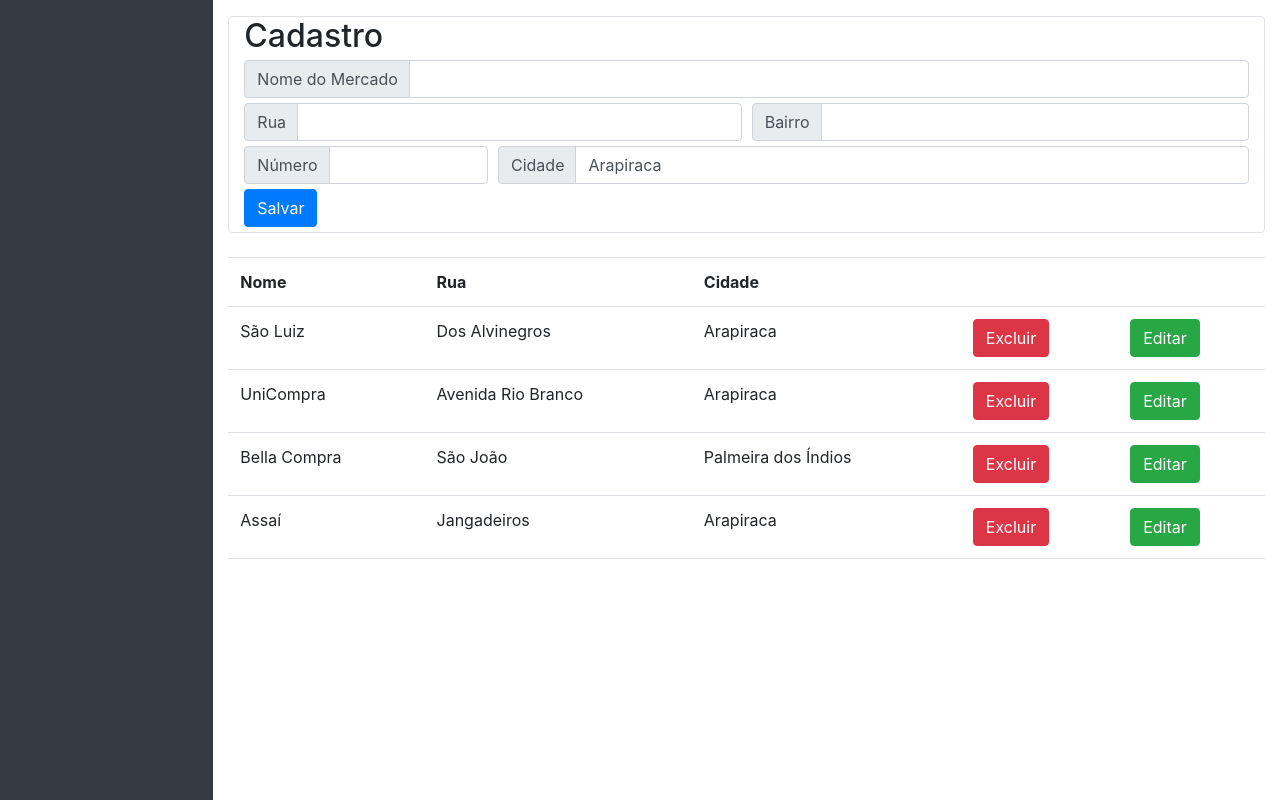
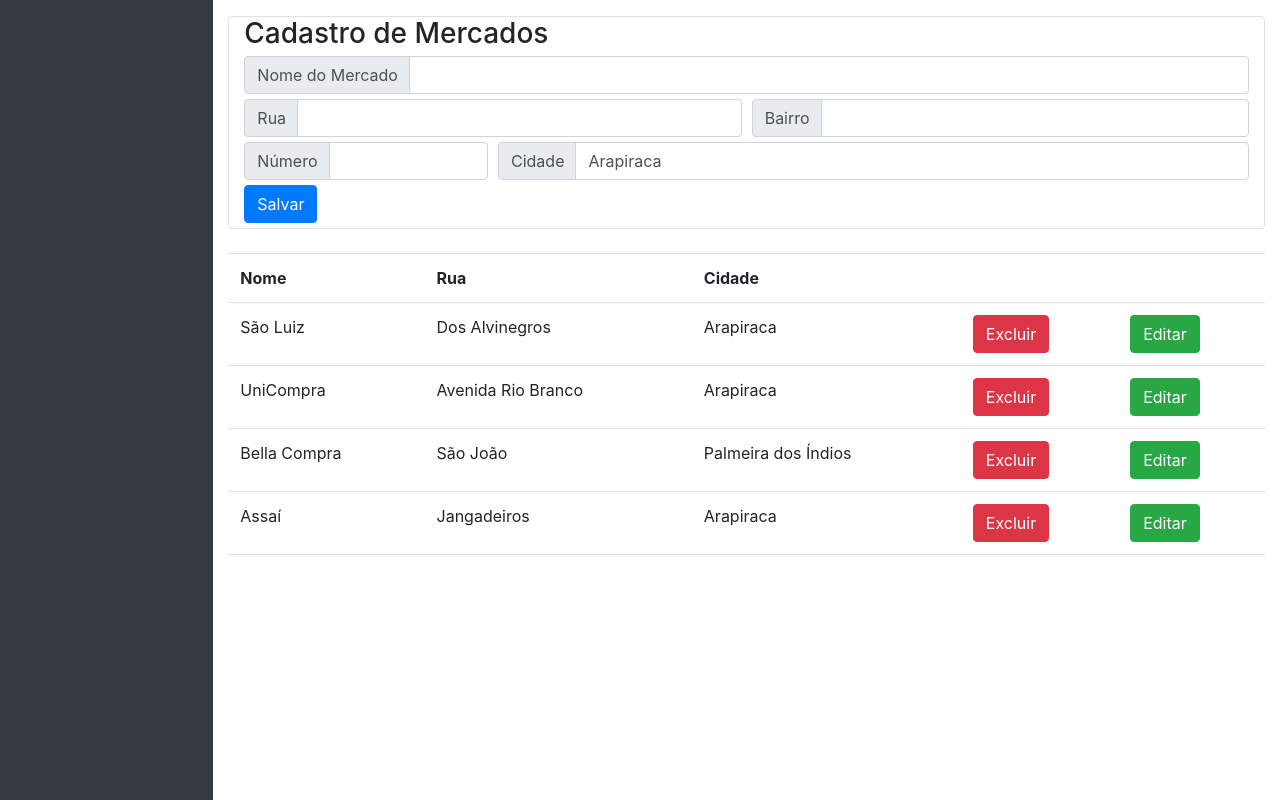
Before and after one commit to leonardo-senac/pi-django, a Django app: page /mercados/ in a window 1280 px wide. Shown: the part 60-860 px from the top of the page. Run offline with Django 4.2, Linux system fonts and the light colour scheme; a user stored in the database is signed in; data comes from the database, SQL or seed files in the repository; data that the repository does not hold is empty; parts of the project's set-up code (start-up, migrations or seed data) failed here and were passed over; some libraries are stand-ins or nearby versions.

Commit message:
H2 para H3

```diff
--- a/projeto_compara/core/templates/mercados.html
+++ b/projeto_compara/core/templates/mercados.html
@@ -11,7 +11,7 @@
 <body>
     {% block conteudo %}
     <form action="{% url 'cadastrar_mercados' %}" method="post" class="container form-perso border rounded">
-        <h2>Cadastro</h2>
+        <h3>Cadastro de Mercados</h3>
         {% csrf_token %}
         <div class="input-group" style="margin-top: 5px;">
             <div class="input-group-prepend">
```
